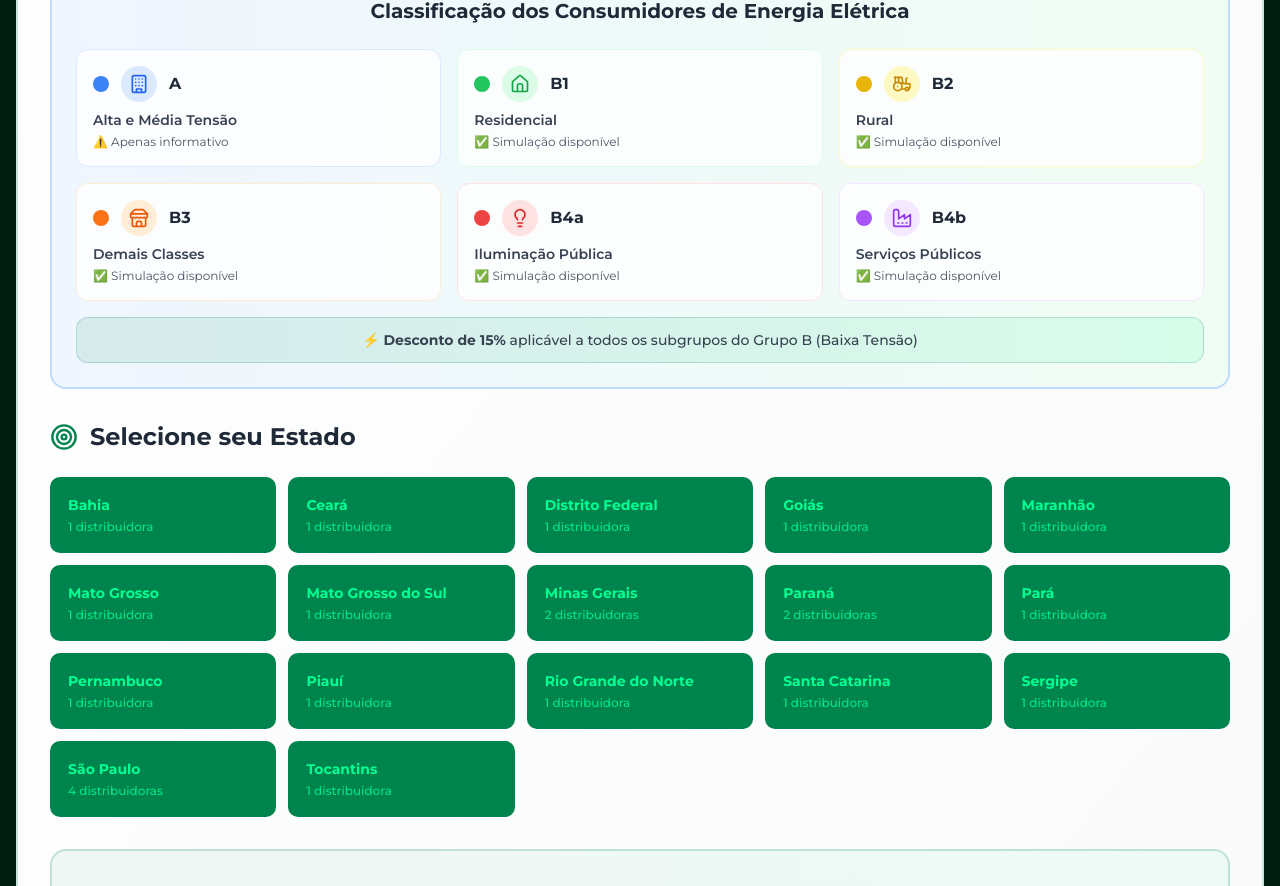
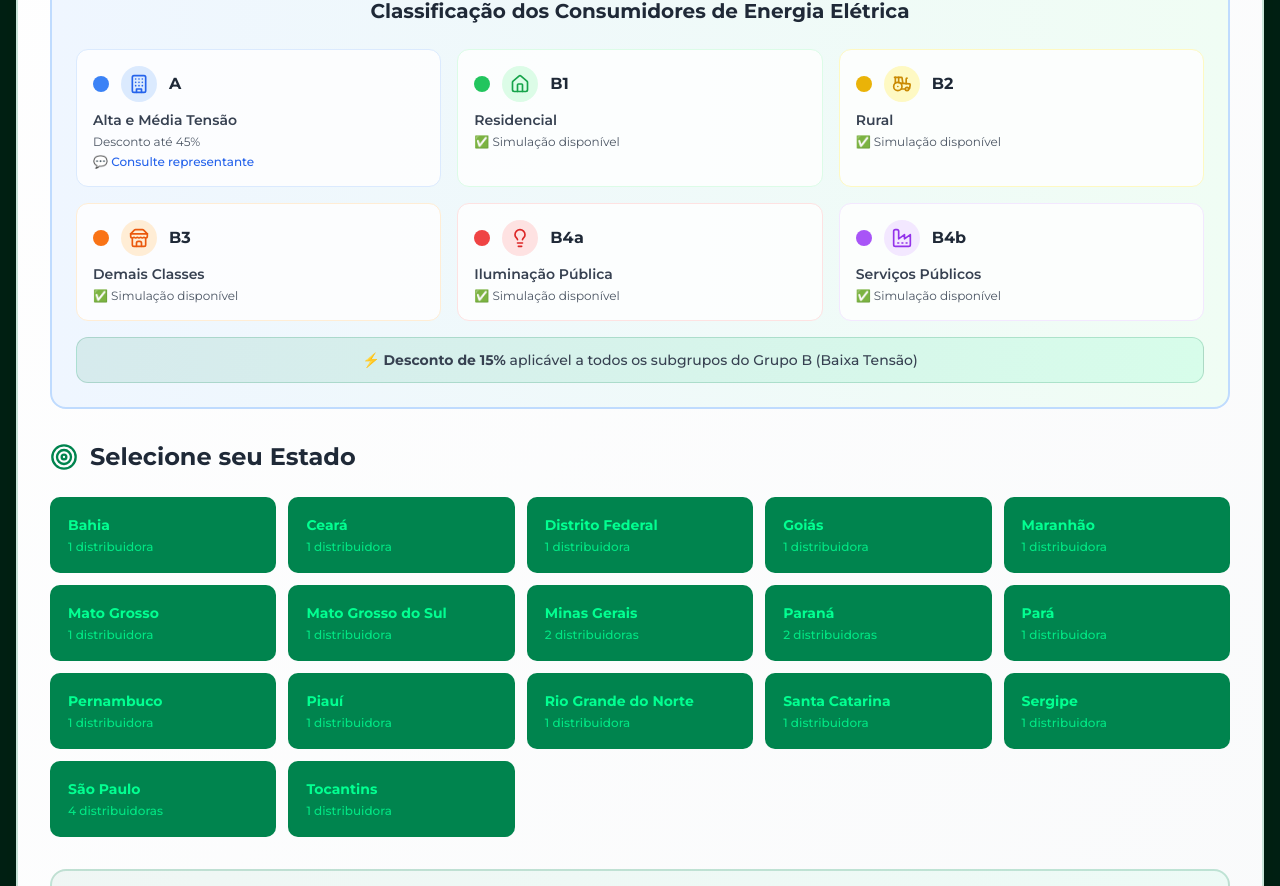
Before and after one commit to danielolimpio/solarien-nova-era-web, a React (Vite) app: page /como-funciona in a window 1280 px wide. Shown: the part 1990-2876 px from the top of the page. Built offline with nearby package versions, Linux system fonts and the light colour scheme.

Commit message:
Update Grupo A information
Update Grupo A description with discount info and contact details.

```diff
--- a/src/components/StateCoverageSimulator.tsx
+++ b/src/components/StateCoverageSimulator.tsx
@@ -159,7 +159,8 @@ const StateCoverageSimulator = () => {
                       <div className="font-bold text-gray-800">A</div>
                     </div>
                     <div className="text-sm text-gray-700 font-semibold mb-1">Alta e Média Tensão</div>
-                    <div className="text-xs text-gray-600">⚠️ Apenas informativo</div>
+                    <div className="text-xs text-gray-600 mb-1">Desconto até 45%</div>
+                    <div className="text-xs text-blue-600 font-medium">💬 Consulte representante</div>
                   </div>
                 </TooltipTrigger>
                 <TooltipContent>
```
